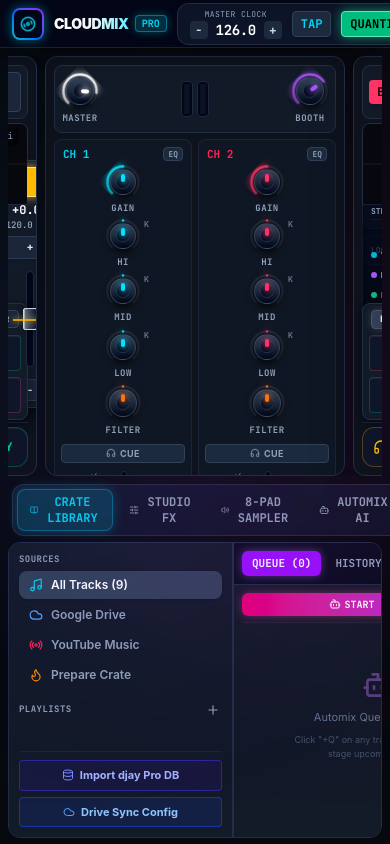
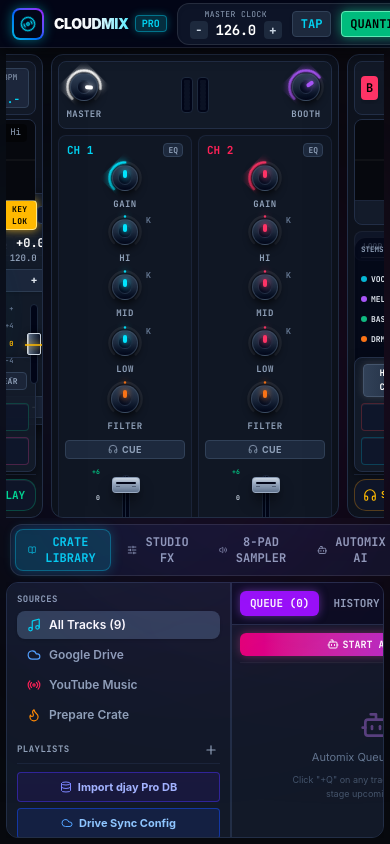
Before and after one commit to iammrwrath/CloudMix-Pro, a React (Vite) app: page / in a window 390 px wide. Built offline with nearby package versions, Linux system fonts and the light colour scheme.

Commit message:
feat(ui): dynamic responsive window scaling and tactile mixer channel sliders v1.4.3

```diff
--- a/package.json
+++ b/package.json
@@ -1,7 +1,7 @@
 {
   "name": "cloudmix-pro",
   "productName": "CloudMix Pro",
-  "version": "1.4.2",
+  "version": "1.4.3",
   "description": "Next-Gen Cloud-Native DJ Application",
   "main": "main.cjs",
   "author": "iammrwrath",
--- a/src/App.tsx
+++ b/src/App.tsx
@@ -993,7 +993,7 @@
 
       {/* 2. Main DJ Decks & Mixer Workspace */}
       {drawerMode !== 'expanded' && (
-        <div className="flex-1 flex flex-col p-2 space-y-2 overflow-hidden relative z-10 min-h-[340px]">
+        <div className="flex-1 flex flex-col p-1.5 sm:p-2 space-y-1.5 sm:space-y-2 overflow-hidden relative z-10 min-h-0">
           {/* Stacked Vertical Waveforms (Rekordbox / Serato Pro mode) */}
           {layoutMode === 'vertical' && (
             <div className="w-full">
@@ -1103,12 +1103,12 @@
 
       {/* 3. Bottom Pro DJ Workstation Drawer */}
       <div
-        className={`px-2 pb-1.5 flex flex-col ${
+        className={`px-1.5 sm:px-2 pb-1.5 flex flex-col ${
           drawerMode === 'expanded'
             ? 'flex-1 h-[calc(100vh-96px)] overflow-hidden'
             : drawerMode === 'split'
-            ? 'h-[360px] shrink-0'
-            : 'h-[44px] shrink-0 overflow-hidden'
+            ? 'h-[min(38vh,320px)] min-h-[190px] shrink-0'
+            : 'h-[42px] shrink-0 overflow-hidden'
         }`}
       >
         {/* Drawer Tab Navigation Strip */}
--- /dev/null
+++ b/src/components/ChannelFader.tsx
@@ -0,0 +1,122 @@
+import React, { useRef, useState, useCallback } from 'react';
+
+interface ChannelFaderProps {
+  volume: number;
+  onChange: (val: number) => void;
+  accentColor?: string;
+  channelName: string;
+}
+
+export const ChannelFader: React.FC<ChannelFaderProps> = ({
+  volume,
+  onChange,
+  accentColor = '#00e5ff',
+  channelName,
+}) => {
+  const trackRef = useRef<HTMLDivElement | null>(null);
+  const [isDragging, setIsDragging] = useState(false);
+
+  const clamp = (val: number, min: number, max: number) => Math.max(min, Math.min(max, val));
+
+  const updateFromPointer = useCallback(
+    (clientY: number) => {
+      if (!trackRef.current) return;
+      const rect = trackRef.current.getBoundingClientRect();
+      const height = rect.height;
+      if (height <= 0) return;
+
+      const offsetY = rect.bottom - clientY;
+      const newVol = clamp(offsetY / height, 0, 1);
+      onChange(Math.round(newVol * 1000) / 1000);
+    },
+    [onChange]
+  );
+
+  const handlePointerDown = (e: React.PointerEvent) => {
+    e.preventDefault();
+    setIsDragging(true);
+    (e.target as HTMLElement).setPointerCapture?.(e.pointerId);
+    updateFromPointer(e.clientY);
+  };
+
+  const handlePointerMove = (e: React.PointerEvent) => {
+    if (!isDragging) return;
+    updateFromPointer(e.clientY);
+  };
+
+  const handlePointerUp = (e: React.PointerEvent) => {
+    if (isDragging) {
+      setIsDragging(false);
+      try {
+        (e.target as HTMLElement).releasePointerCapture?.(e.pointerId);
+      } catch {}
+    }
+  };
+
+  const handleKeyDown = (e: React.KeyboardEvent) => {
+    if (e.key === 'ArrowUp') {
+      e.preventDefault();
+      onChange(clamp(volume + 0.05, 0, 1));
+    } else if (e.key === 'ArrowDown') {
+      e.preventDefault();
+      onChange(clamp(volume - 0.05, 0, 1));
+    } else if (e.key === 'Home') {
+      e.preventDefault();
+      onChange(1);
+    } else if (e.key === 'End') {
+      e.preventDefault();
+      onChange(0);
+    }
+  };
+
+  const percent = clamp(volume, 0, 1) * 100;
+
+  return (
+    <div
+      ref={trackRef}
+      onPointerDown={handlePointerDown}
+      onPointerMove={handlePointerMove}
+      onPointerUp={handlePointerUp}
+      onPointerCancel={handlePointerUp}
+      onKeyDown={handleKeyDown}
+      tabIndex={0}
+      role="slider"
+      aria-valuenow={Math.round(percent)}
+      aria-valuemin={0}
+      aria-valuemax={100}
+      aria-label={`${channelName} Volume`}
+      title={`${channelName} Volume: ${Math.round(percent)}%`}
+      className="relative flex items-center justify-center h-full w-8 py-2 cursor-pointer select-none outline-none group touch-none"
+    >
+      <div className="absolute top-2 bottom-2 w-2 rounded-full bg-slate-950 border border-slate-800/90 shadow-inner flex items-center justify-center">
+        <div className="w-[1px] h-full bg-slate-800" />
+      </div>
+
+      <div
+        className="absolute bottom-2 w-1.5 rounded-full transition-all duration-75 pointer-events-none"
+        style={{
+          height: `calc(${percent}% * (100% - 16px) / 100)`,
+          background: `linear-gradient(to top, ${accentColor}80, ${accentColor}33)`,
+          boxShadow: isDragging ? `0 0 8px ${accentColor}66` : 'none',
+        }}
+      />
+
+      <div
+        className={`absolute left-1/2 -translate-x-1/2 w-7 h-4 rounded-sm border shadow-lg transition-transform duration-75 pointer-events-none flex flex-col items-center justify-center ${
+          isDragging
+            ? 'scale-105 border-white bg-gradient-to-b from-slate-200 via-slate-400 to-slate-600 shadow-black/80'
+            : 'border-slate-400/80 bg-gradient-to-b from-slate-300 via-slate-400 to-slate-500 shadow-black/60 group-hover:border-slate-300'
+        }`}
+        style={{
+          bottom: `calc(8px + (100% - 16px) * ${volume} - 8px)`,
+        }}
+      >
+        <div className="w-5 h-[1.5px] bg-slate-950 rounded-full shadow-sm" />
+        <div className="flex justify-between w-5 mt-0.5 opacity-40">
+          <div className="w-1 h-[1px] bg-slate-900" />
+          <div className="w-1 h-[1px] bg-slate-900" />
+        </div>
+      </div>
+    </div>
+  );
+};
--- a/src/components/Deck.tsx
+++ b/src/components/Deck.tsx
@@ -147,7 +147,7 @@
           }
         } catch {}
       }}
-      className={`relative flex flex-col h-full bg-dj-panel rounded-xl p-2 border shadow-2xl flex-1 min-w-[360px] overflow-hidden justify-between transition-all duration-150 ${
+      className={`relative flex flex-col h-full bg-dj-panel rounded-xl p-1.5 sm:p-2 border shadow-2xl flex-1 min-w-[300px] overflow-hidden justify-between transition-all duration-150 ${
         isDragOver
           ? 'border-cyan-400 ring-2 ring-cyan-400/80 shadow-[0_0_25px_rgba(6,182,212,0.6)]'
           : 'border-dj-border'
@@ -336,12 +336,12 @@
       </div>
 
       {/* 4. Middle Section: 4-Stem Neural Mix Strip + Jog Wheel + Pitch Fader */}
-      <div className="flex items-center justify-between flex-1 my-1 py-0.5 gap-2 min-h-0">
+      <div className="flex items-center justify-between flex-1 my-0.5 sm:my-1 py-0.5 gap-1.5 sm:gap-2 min-h-0">
         {/* 4-Stem Neural Mix Quick Panel (Drums, Bass, Harmonic, Vocal) */}
-        <div className="flex flex-col justify-between h-44 sm:h-52 md:h-56 xl:h-64 bg-slate-950/70 rounded-xl p-2 border border-white/5 w-24 sm:w-28 xl:w-32 shrink-0 shadow-inner">
+        <div className="flex flex-col justify-between h-36 sm:h-44 md:h-52 xl:h-60 bg-slate-950/70 rounded-xl p-1.5 sm:p-2 border border-white/5 w-20 sm:w-26 xl:w-30 shrink-0 shadow-inner">
           <div className="flex items-center justify-between border-b border-white/5 pb-0.5">
-            <span className="text-[8px] sm:text-[9px] font-mono font-bold text-slate-400">STEMS</span>
-            <span className="text-[7px] sm:text-[8px] font-mono text-purple-400">4-WAY</span>
+            <span className="text-[7.5px] sm:text-[9px] font-mono font-bold text-slate-400">STEMS</span>
+            <span className="text-[6.5px] sm:text-[8px] font-mono text-purple-400">4-WAY</span>
           </div>
 
           <div className="flex flex-col space-y-1.5 my-auto">
@@ -460,13 +460,13 @@
         <button
           onClick={onToggleSandbox}
           title="VirtualDJ Sandbox Mode: Private Headphone Audition. Mutes master output for this deck while you prep your mix."
-          className={`h-10 sm:h-11 xl:h-12 px-2.5 rounded-xl font-mono font-extrabold text-[10px] sm:text-[11px] mr-1 border transition-all cursor-pointer flex items-center justify-center space-x-1 active:scale-[0.95] select-none ${
+          className={`h-8 sm:h-9 md:h-10 xl:h-11 px-2 sm:px-2.5 rounded-xl font-mono font-extrabold text-[9.5px] sm:text-[11px] mr-1 border transition-all cursor-pointer flex items-center justify-center space-x-1 active:scale-[0.95] select-none ${
             deckState.sandboxMode
               ? 'bg-amber-500 text-black border-amber-300 shadow-[0_0_16px_rgba(245,158,11,0.85)] animate-pulse'
               : 'bg-slate-900/90 border-amber-500/30 text-amber-400 hover:bg-slate-800 hover:border-amber-400'
           }`}
         >
-          <Headphones className="w-4 h-4" />
+          <Headphones className="w-3.5 h-3.5 sm:w-4 sm:h-4" />
           <span>SANDBOX</span>
         </button>
 
@@ -474,7 +474,7 @@
         <button
           onClick={onSyncClick}
           title="Instant Beatgrid Sync"
-          className={`flex-1 h-10 sm:h-11 xl:h-12 rounded-xl font-mono font-extrabold text-xs sm:text-[13px] mr-1 border transition-all cursor-pointer flex items-center justify-center space-x-1.5 active:scale-[0.95] select-none ${
+          className={`flex-1 h-8 sm:h-9 md:h-10 xl:h-11 rounded-xl font-mono font-extrabold text-[11px] sm:text-xs md:text-[13px] mr-1 border transition-all cursor-pointer flex items-center justify-center space-x-1 sm:space-x-1.5 active:scale-[0.95] select-none ${
             deckState.isSync
               ? 'bg-cyan-500 text-black border-cyan-200 shadow-[0_0_16px_rgba(6,182,212,0.8)]'
               : 'bg-slate-900/90 border-cyan-500/30 text-cyan-400 hover:bg-slate-800 hover:border-cyan-400'
@@ -483,7 +483,7 @@
             boxShadow: deckState.isSync ? undefined : 'inset 0 1px 0 rgba(255,255,255,0.06)',
           }}
         >
-          <Zap className="w-4 h-4 fill-current" />
+          <Zap className="w-3.5 h-3.5 sm:w-4 sm:h-4 fill-current" />
           <span>SYNC</span>
         </button>
 
@@ -491,12 +491,12 @@
         <button
           onClick={onCueClick}
           title="Temporary Cue Playhead"
-          className="flex-1 h-10 sm:h-11 xl:h-12 rounded-xl font-mono font-extrabold text-xs sm:text-[13px] mr-1 bg-slate-900/90 border border-amber-500/40 text-amber-400 hover:bg-slate-800 hover:border-amber-400 active:scale-[0.95] transition-all shadow-[0_2px_8px_rgba(0,0,0,0.5)] flex items-center justify-center space-x-1.5 cursor-pointer select-none"
+          className="flex-1 h-8 sm:h-9 md:h-10 xl:h-11 rounded-xl font-mono font-extrabold text-[11px] sm:text-xs md:text-[13px] mr-1 bg-slate-900/90 border border-amber-500/40 text-amber-400 hover:bg-slate-800 hover:border-amber-400 active:scale-[0.95] transition-all shadow-[0_2px_8px_rgba(0,0,0,0.5)] flex items-center justify-center space-x-1 sm:space-x-1.5 cursor-pointer select-none"
           style={{
             boxShadow: 'inset 0 1px 0 rgba(255,255,255,0.06)',
           }}
         >
-          <Radio className="w-4 h-4" />
+          <Radio className="w-3.5 h-3.5 sm:w-4 sm:h-4" />
           <span>CUE</span>
         </button>
 
@@ -504,7 +504,7 @@
         <button
           onClick={onPlayToggle}
           title="Play / Pause"
-          className={`flex-1 h-10 sm:h-11 xl:h-12 rounded-xl font-mono font-extrabold text-xs sm:text-[13px] border transition-all cursor-pointer flex items-center justify-center space-x-1.5 active:scale-[0.95] select-none ${
+          className={`flex-1 h-8 sm:h-9 md:h-10 xl:h-11 rounded-xl font-mono font-extrabold text-[11px] sm:text-xs md:text-[13px] border transition-all cursor-pointer flex items-center justify-center space-x-1 sm:space-x-1.5 active:scale-[0.95] select-none ${
             deckState.isPlaying
               ? 'bg-emerald-500 text-black border-emerald-200 shadow-[0_0_20px_rgba(16,185,129,0.85)]'
               : 'bg-slate-900/90 border-emerald-500/30 text-emerald-400 hover:bg-slate-800 hover:border-emerald-400'
@@ -514,9 +514,9 @@
           }}
         >
           {deckState.isPlaying ? (
-            <Pause className="w-4 h-4 sm:w-5 sm:h-5 fill-current animate-pulse" />
+            <Pause className="w-3.5 h-3.5 sm:w-4 sm:h-4 md:w-5 md:h-5 fill-current animate-pulse" />
           ) : (
-            <Play className="w-4 h-4 sm:w-5 sm:h-5 fill-current" />
+            <Play className="w-3.5 h-3.5 sm:w-4 sm:h-4 md:w-5 md:h-5 fill-current" />
           )}
           <span>{deckState.isPlaying ? 'PAUSE' : 'PLAY'}</span>
         </button>
--- a/src/components/Header.tsx
+++ b/src/components/Header.tsx
@@ -344,11 +344,11 @@
           ) : (
             <button
               onClick={() => (onOpenPatchModal ? onOpenPatchModal() : updateService.checkForUpdates())}
-              title={`CloudMix Pro v${updateStatus.version || '1.4.2'} - Click to check GitHub for patches`}
+              title={`CloudMix Pro v${updateStatus.version || '1.4.3'} - Click to check GitHub for patches`}
               className="flex items-center space-x-1.5 px-2 py-1 rounded-lg bg-slate-900/90 hover:bg-slate-800 border border-slate-800 text-[10.5px] font-mono text-slate-300 hover:text-white transition-colors cursor-pointer"
             >
               <GitBranch className="w-3.5 h-3.5 text-cyan-400" />
-              <span className="inline font-bold text-cyan-300">v{updateStatus.version || '1.4.2'}</span>
+              <span className="inline font-bold text-cyan-300">v{updateStatus.version || '1.4.3'}</span>
               {updateStatus.status === 'checking' && (
                 <RefreshCw className="w-3 h-3 text-cyan-400 animate-spin ml-0.5" />
               )}
--- a/src/components/JogWheel.tsx
+++ b/src/components/JogWheel.tsx
@@ -131,7 +131,7 @@
       {/* Outer Pitch Bend Rim (Machined Aluminum Strobe Bezel) */}
       <div
         ref={wheelRef}
-        className="relative w-44 h-44 sm:w-52 sm:h-52 md:w-60 md:h-60 lg:w-68 lg:h-68 xl:w-76 xl:h-76 2xl:w-80 2xl:h-80 max-h-[min(36vh,320px)] aspect-square rounded-full bg-gradient-to-tr from-slate-900 via-slate-700 to-slate-800 p-2 shadow-[0_12px_32px_rgba(0,0,0,0.9)] border-2 border-slate-700/80 cursor-grab active:cursor-grabbing hover:border-cyan-500/40 transition-all active:scale-[0.99] flex items-center justify-center"
+        className="relative w-36 h-36 sm:w-44 sm:h-44 md:w-52 md:h-52 lg:w-60 lg:h-60 xl:w-72 xl:h-72 max-h-[min(26vh,260px)] aspect-square rounded-full bg-gradient-to-tr from-slate-900 via-slate-700 to-slate-800 p-1.5 sm:p-2 shadow-[0_12px_32px_rgba(0,0,0,0.9)] border-2 border-slate-700/80 cursor-grab active:cursor-grabbing hover:border-cyan-500/40 transition-all active:scale-[0.99] flex items-center justify-center shrink-0"
       >
         {/* Outer Strobe Dot Ring (Pioneer CDJ / Technics Style) */}
         <div className="absolute inset-0 rounded-full border border-dashed border-slate-400/25 pointer-events-none" />
--- a/src/components/Library.tsx
+++ b/src/components/Library.tsx
@@ -455,9 +455,7 @@
 
   return (
     <div
-      className={`flex w-full ${
-        isExpanded ? 'h-full flex-1 min-h-0' : 'h-[340px]'
-      } bg-dj-panel rounded-xl border border-dj-border shadow-2xl overflow-hidden select-none`}
+      className="flex w-full h-full flex-1 min-h-0 bg-dj-panel rounded-xl border border-dj-border shadow-2xl overflow-hidden select-none"
     >
       {/* 1. Crates & Playlists Sidebar (djay Pro Tree Layout) */}
       <div className="w-56 bg-dj-surface/95 border-r border-dj-border p-2.5 flex flex-col justify-between shrink-0 overflow-y-auto">
--- a/src/components/Mixer.tsx
+++ b/src/components/Mixer.tsx
@@ -2,6 +2,7 @@
 import { DeckState, MixerState, NeuralTransitionMode } from '../types/dj';
 import { RotaryKnob } from './RotaryKnob';
 import { VUMeter } from './VUMeter';
+import { ChannelFader } from './ChannelFader';
 import { Headphones, Sliders, Volume2, Sparkles } from 'lucide-react';
 
 interface MixerProps {
@@ -46,7 +47,7 @@
   onNeuralTransitionModeChange,
 }) => {
   return (
-    <div className="flex flex-col h-full bg-dj-panel rounded-xl p-2 border border-dj-border shadow-2xl w-80 min-w-[300px] max-w-[360px] overflow-hidden justify-between">
+    <div className="flex flex-col h-full bg-dj-panel rounded-xl p-1.5 sm:p-2 border border-dj-border shadow-2xl w-72 sm:w-80 min-w-[280px] max-w-[360px] overflow-hidden justify-between shrink-0">
       {/* 1. Mixer Header / Master Volume Section */}
       <div className="flex items-center justify-between bg-dj-surface/90 rounded-lg p-1.5 mb-1 border border-dj-border">
         <RotaryKnob
@@ -349,7 +350,7 @@
           {/* Channel Fader & Meter with Calibrated Scale */}
           <div className="flex items-end justify-center space-x-2 mt-auto pt-1 w-full px-1">
             {/* dB scale labels */}
-            <div className="flex flex-col justify-between h-32 text-[6.5px] font-mono text-slate-500 text-right pr-0.5 pointer-events-none select-none shrink-0">
+            <div className="flex flex-col justify-between h-28 sm:h-32 text-[6.5px] font-mono text-slate-500 text-right pr-0.5 pointer-events-none select-none shrink-0">
               <span className="text-emerald-500 font-bold">+6</span>
               <span className="text-slate-300 font-bold">0</span>
               <span>-6</span>
@@ -357,37 +358,17 @@
               <span>-∞</span>
             </div>
 
-            {/* Vertical fader track */}
-            <div className="relative flex items-center justify-center h-32 w-8">
-              {/* Fader track background */}
-              <div className="absolute left-1/2 -translate-x-1/2 w-1.5 h-full rounded-full bg-slate-950 border border-slate-800 shadow-inner" />
-              {/* Fill bar below thumb */}
-              <div
-                className="absolute left-1/2 -translate-x-1/2 w-1.5 rounded-full bg-gradient-to-t from-cyan-500/60 to-cyan-400/20 transition-all"
-                style={{ bottom: 0, height: `${deckA.volume * 100}%` }}
+            {/* Tactile Pro Vertical Fader */}
+            <div className="relative flex items-center justify-center h-28 sm:h-32 w-8">
+              <ChannelFader
+                volume={deckA.volume}
+                onChange={(v) => onFaderChange('A', v)}
+                accentColor="#00e5ff"
+                channelName="Channel 1"
               />
-              {/* Actual range input rendered vertically */}
-              <input
-                type="range"
-                min="0"
-                max="1"
-                step="0.01"
-                value={deckA.volume}
-                onChange={(e) => onFaderChange('A', parseFloat(e.target.value))}
-                style={{ writingMode: 'vertical-lr', direction: 'rtl' }}
-                className="absolute inset-0 w-full h-full opacity-0 cursor-pointer"
-                title={`Channel A Volume: ${Math.round(deckA.volume * 100)}%`}
-              />
-              {/* Thumb cap visual */}
-              <div
-                className="absolute left-1/2 -translate-x-1/2 w-7 h-3.5 bg-gradient-to-b from-slate-300 to-slate-500 rounded-sm border border-slate-200 shadow-md shadow-black/60 pointer-events-none transition-all"
-                style={{ bottom: `calc(${deckA.volume * 100}% - 7px)` }}
-              >
-                <div className="absolute inset-x-1 top-1/2 -translate-y-1/2 h-px bg-slate-600 opacity-60" />
-              </div>
             </div>
 
-            <VUMeter level={deckA.meterLevelL} height={64} segments={12} />
+            <VUMeter level={deckA.meterLevelL} height={56} segments={12} />
           </div>
         </div>
 
@@ -661,7 +642,7 @@
           {/* Channel Fader & Meter with Calibrated Scale */}
           <div className="flex items-end justify-center space-x-2 mt-auto pt-1 w-full px-1">
             {/* dB scale labels */}
-            <div className="flex flex-col justify-between h-32 text-[6.5px] font-mono text-slate-500 text-right pr-0.5 pointer-events-none select-none shrink-0">
+            <div className="flex flex-col justify-between h-28 sm:h-32 text-[6.5px] font-mono text-slate-500 text-right pr-0.5 pointer-events-none select-none shrink-0">
               <span className="text-emerald-500 font-bold">+6</span>
               <span className="text-slate-300 font-bold">0</span>
               <span>-6</span>
@@ -669,37 +650,17 @@
               <span>-∞</span>
             </div>
 
-            {/* Vertical fader track */}
-            <div className="relative flex items-center justify-center h-32 w-8">
-              {/* Fader track background */}
-              <div className="absolute left-1/2 -translate-x-1/2 w-1.5 h-full rounded-full bg-slate-950 border border-slate-800 shadow-inner" />
-              {/* Fill bar below thumb */}
-              <div
-                className="absolute left-1/2 -translate-x-1/2 w-1.5 rounded-full bg-gradient-to-t from-rose-500/60 to-rose-400/20 transition-all"
-                style={{ bottom: 0, height: `${deckB.volume * 100}%` }}
+            {/* Tactile Pro Vertical Fader */}
+            <div className="relative flex items-center justify-center h-28 sm:h-32 w-8">
+              <ChannelFader
+                volume={deckB.volume}
+                onChange={(v) => onFaderChange('B', v)}
+                accentColor="#ff2e88"
+                channelName="Channel 2"
               />
-              {/* Actual range input rendered vertically */}
-              <input
-                type="range"
-                min="0"
-                max="1"
-                step="0.01"
-                value={deckB.volume}
-                onChange={(e) => onFaderChange('B', parseFloat(e.target.value))}
-                style={{ writingMode: 'vertical-lr', direction: 'rtl' }}
-                className="absolute inset-0 w-full h-full opacity-0 cursor-pointer"
-                title={`Channel B Volume: ${Math.round(deckB.volume * 100)}%`}
-              />
-              {/* Thumb cap visual */}
-              <div
-                className="absolute left-1/2 -translate-x-1/2 w-7 h-3.5 bg-gradient-to-b from-slate-300 to-slate-500 rounded-sm border border-slate-200 shadow-md shadow-black/60 pointer-events-none transition-all"
-                style={{ bottom: `calc(${deckB.volume * 100}% - 7px)` }}
-              >
-                <div className="absolute inset-x-1 top-1/2 -translate-y-1/2 h-px bg-slate-600 opacity-60" />
-              </div>
             </div>
 
-            <VUMeter level={deckB.meterLevelR} height={64} segments={12} />
+            <VUMeter level={deckB.meterLevelR} height={56} segments={12} />
           </div>
         </div>
       </div>
--- a/src/components/PatchUpdateModal.tsx
+++ b/src/components/PatchUpdateModal.tsx
@@ -101,8 +101,8 @@
     fetchGitHubReleaseInfo();
   };
 
-  const installedVersion = (status.version || '1.4.2').replace(/^v/i, '');
-  const latestVersion = (releaseName.match(/v?[0-9.]+/)?.[0] || '1.4.2').replace(/^v/i, '');
+  const installedVersion = (status.version || '1.4.3').replace(/^v/i, '');
+  const latestVersion = (releaseName.match(/v?[0-9.]+/)?.[0] || '1.4.3').replace(/^v/i, '');
   const hasNewerVersion = isNewer(latestVersion, installedVersion);
 
   const isDownloading = status.status === 'downloading';
--- a/src/components/PitchFader.tsx
+++ b/src/components/PitchFader.tsx
@@ -45,7 +45,7 @@
   };
 
   return (
-    <div className="flex flex-col items-center justify-between bg-dj-surface/90 rounded-xl p-1.5 sm:p-2 border border-dj-border shadow-[0_4px_16px_rgba(0,0,0,0.6)] w-24 sm:w-28 xl:w-32 shrink-0">
+    <div className="flex flex-col items-center justify-between bg-dj-surface/90 rounded-xl p-1.5 sm:p-2 border border-dj-border shadow-[0_4px_16px_rgba(0,0,0,0.6)] w-20 sm:w-26 xl:w-30 shrink-0">
       {/* Top Controls: Key Lock & Range */}
       <div className="flex items-center justify-between w-full mb-1 px-0.5">
         <button
@@ -94,7 +94,7 @@
       </button>
 
       {/* Vertical Slider Track with Calibrated Ticks */}
-      <div className="relative h-28 sm:h-36 md:h-44 xl:h-52 w-full flex items-center justify-center my-1">
+      <div className="relative h-24 sm:h-32 md:h-40 xl:h-48 w-full flex items-center justify-center my-1">
         {/* Pitch Scale Ticks on Left */}
         <div className="absolute left-1 inset-y-2 flex flex-col justify-between items-end pointer-events-none text-[7px] sm:text-[8px] font-mono text-slate-500 font-semibold pr-1">
           <span>+</span>
@@ -114,7 +114,7 @@
           step="0.001"
           value={sliderVal}
           onChange={handleSliderChange}
-          className="w-24 sm:w-32 md:w-40 xl:w-48 h-2 appearance-none bg-slate-950 rounded-full outline-none cursor-pointer -rotate-90 pitch-thumb border border-slate-800 shadow-inner"
+          className="w-20 sm:w-28 md:w-36 xl:w-44 h-2 appearance-none bg-slate-950 rounded-full outline-none cursor-pointer -rotate-90 pitch-thumb border border-slate-800 shadow-inner"
         />
       </div>
 
--- a/src/services/UpdateService.ts
+++ b/src/services/UpdateService.ts
@@ -25,7 +25,7 @@
 }
 
 class UpdateService {
-  private currentStatus: UpdateStatus = { status: 'idle', version: '1.4.2' };
+  private currentStatus: UpdateStatus = { status: 'idle', version: '1.4.3' };
   private listeners: Set<UpdateListener> = new Set();
   private initialized = false;
 
```
Also changed, not shown: src/components/PerformancePads.tsx (+11 -11 lines).
